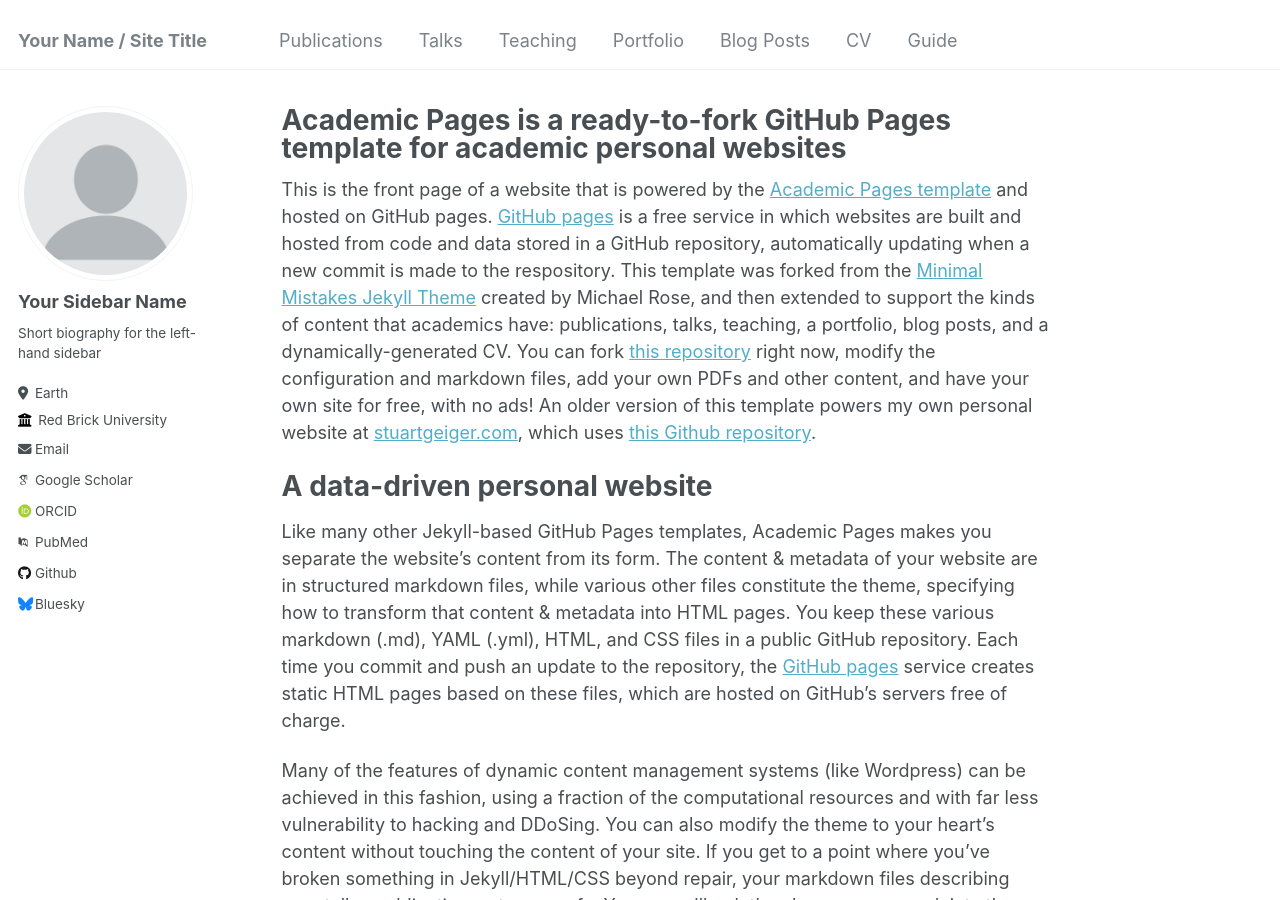
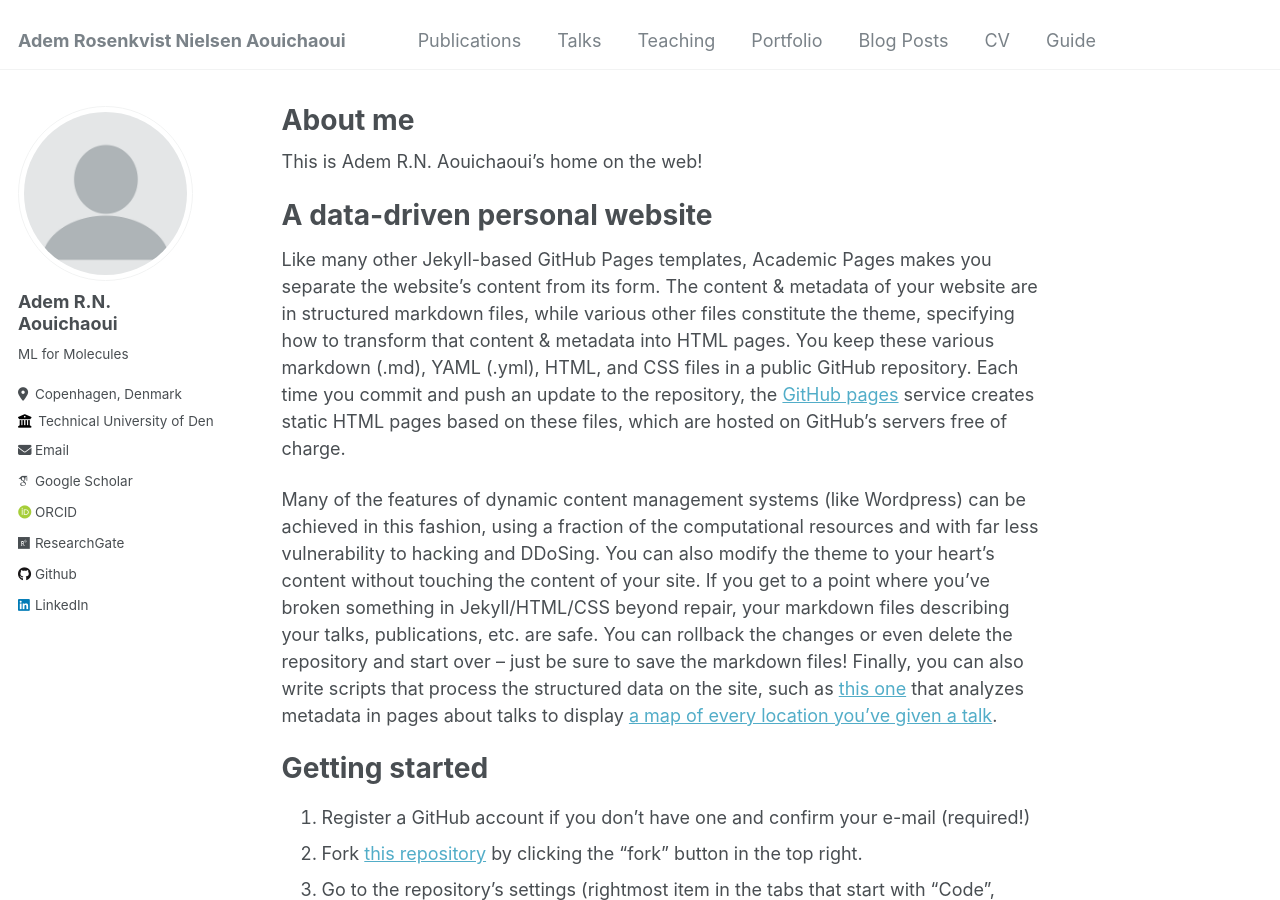
Before and after one commit to arnaou/arnaou.github.io, a Jekyll site: the page built from _pages/about.md, in a window 1280 px wide and 900 px high. Built offline with Jekyll 4.4.1, drawn with Linux system fonts in a browser that asks for light colours; some web fonts are replaced; some of the changed text lies outside the part shown.

Commit message:
changed most of the settings, should somehow work to get started

```diff
--- a/_config.yml
+++ b/_config.yml
@@ -8,13 +8,13 @@
 
 # Basic Site Settings
 locale                   : "en-US"
-title                    : "Your Name / Site Title"
+title                    : "Adem Rosenkvist Nielsen Aouichaoui"
 title_separator          : "-"
-name                     : &name "Your Name"
-description              : &description "personal description"
-url                      : https://academicpages.github.io # the base hostname & protocol for your site e.g. "https://mmistakes.github.io"
+name                     : &name "Adem "
+description              : &description "Postdoc"
+url                      : https://arnaou.github.io # the base hostname & protocol for your site e.g. "https://mmistakes.github.io"
 baseurl                  : "" # the subpath of your site, e.g. "/blog"
-repository               : "academicpages/academicpages.github.io"
+repository               : "arnaou/arnaou.github.io"
 
 # Site Author - The following control what appear as part of the author content on the side bar.
 #               If a field is blank the icon and link will not appear, otherwise it will be shown.
@@ -22,32 +22,32 @@ repository               : "academicpages/academicpages.github.io"
 author:
   # Biographic information
   avatar           : "profile.png"
-  name             : "Your Sidebar Name"
+  name             : "Adem R.N. Aouichaoui"
   pronouns         : # example: "she/her"
-  bio              : "Short biography for the left-hand sidebar"
-  location         : "Earth"
-  employer         : "Red Brick University"
+  bio              : "ML for Molecules"
+  location         : "Copenhagen, Denmark"
+  employer         : "Technical University of Denmark, DTU"
   uri              : # URL
-  email            : "none@example.org"
+  email            : "arnaou@kt.dtu.dk"
 
   # Academic websites
   arxiv            : # URL - Update with the correct link to your profile
-  googlescholar    : "https://scholar.google.com/citations?user=PS_CX0AAAAAJ"
+  googlescholar    : "https://scholar.google.com/citations?user=D4rP680AAAAJ&hl"
   impactstory      : # URL
-  orcid            : "http://orcid.org/yourorcidurl"
-  pubmed           : "https://www.ncbi.nlm.nih.gov/pubmed/?term=john+snow"
-  researchgate     : # URL
+  orcid            : "https://orcid.org/0000-0002-3297-6054"
+  #pubmed           : "https://www.ncbi.nlm.nih.gov/pubmed/?term=john+snow"
+  researchgate     : "https://www.researchgate.net/profile/Adem-Aouichaoui"
 
   # Repositories and software development
   bitbucket        : # Username - Update with your username on the site
   codepen          : # Username
   dribbble         : # Username
-  github           : "academicpages"
+  github           : "arnaou"
   kaggle           : # Username
   stackoverflow    : # User number or user number and name (i.e., use "1" or "1/jeff-atwood")
 
   # Social media
-  bluesky          : "bsky.app" # Replace this with you Bluesky username
+  bluesky          : #"bsky.app" # Replace this with you Bluesky username
   facebook         : # Username
   flickr           : # Username
   foursquare       : # Username
@@ -56,7 +56,7 @@ author:
   keybase          : # Username
   instagram        : # Username
   lastfm           : # Username
-  linkedin         : # Username
+  linkedin         : "ademnielsen"
   mastodon         : # URL
   medium           : # URL
   pinterest        : # Username
--- a/_pages/about.md
+++ b/_pages/about.md
@@ -1,13 +1,13 @@
 ---
 permalink: /
-title: "Academic Pages is a ready-to-fork GitHub Pages template for academic personal websites"
+title: "About me"
 author_profile: true
 redirect_from:
   - /about/
   - /about.html
 ---
 
-This is the front page of a website that is powered by the [Academic Pages template](https://github.com/academicpages/academicpages.github.io) and hosted on GitHub pages. [GitHub pages](https://pages.github.com) is a free service in which websites are built and hosted from code and data stored in a GitHub repository, automatically updating when a new commit is made to the respository. This template was forked from the [Minimal Mistakes Jekyll Theme](https://mmistakes.github.io/minimal-mistakes/) created by Michael Rose, and then extended to support the kinds of content that academics have: publications, talks, teaching, a portfolio, blog posts, and a dynamically-generated CV. You can fork [this repository](https://github.com/academicpages/academicpages.github.io) right now, modify the configuration and markdown files, add your own PDFs and other content, and have your own site for free, with no ads! An older version of this template powers my own personal website at [stuartgeiger.com](http://stuartgeiger.com), which uses [this Github repository](https://github.com/staeiou/staeiou.github.io).
+This is Adem R.N. Aouichaoui's home on the web!
 
 A data-driven personal website
 ======
```
Also changed, not shown: _pages/cv.md (+3 -3 lines), 1 other file.
